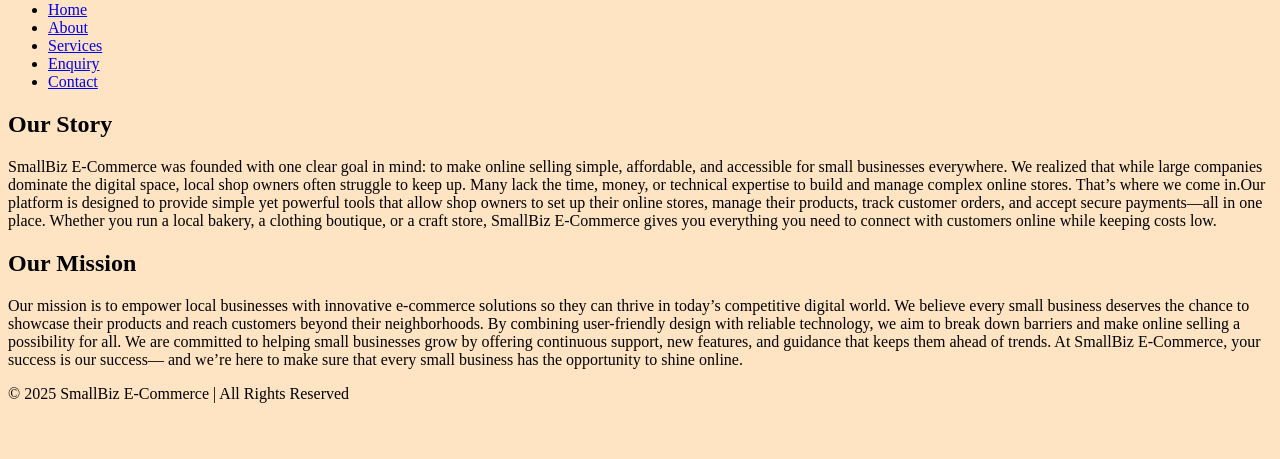
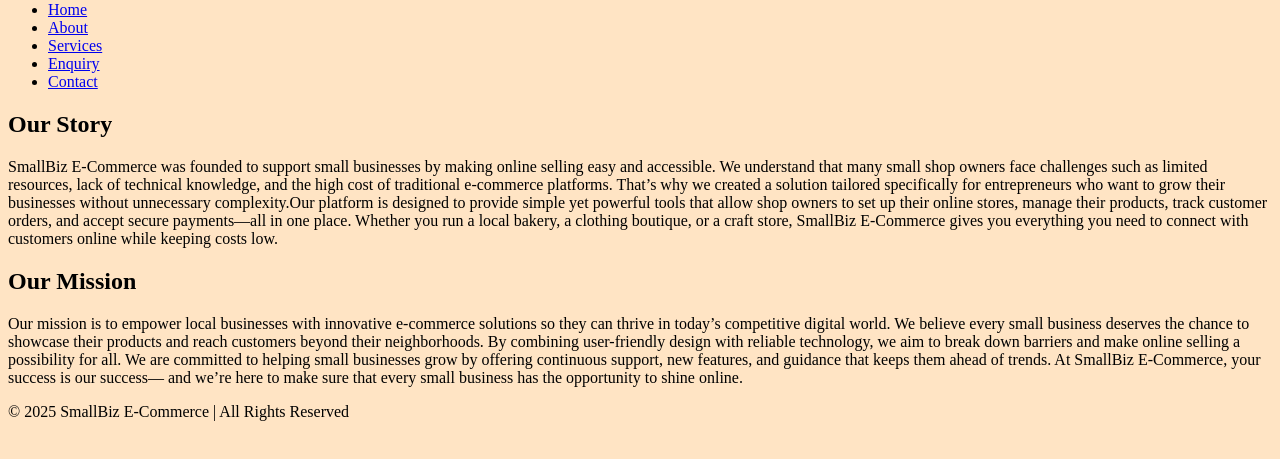
Before and after one commit to Bokang214/WEDE5020_Part_1, a plain HTML site: page about.html in a window 1280 px wide. Shown: the part 79-538 px from the top of the page. Drawn offline with Linux system fonts and the light colour scheme.

Commit message:
part_1
part_1

```diff
--- a/about.html
+++ b/about.html
@@ -4,7 +4,6 @@
     <meta charset="UTF-8">
     <meta name="viewport" content="width=device-width, initial-scale=1.0">
     <title>About Us - SmallBiz E-Commerce</title>
-
 </head>
 <body style="background-color: bisque;">
     <header>
@@ -23,11 +22,10 @@
     <main>
         <h2>Our Story</h2>
         <p>
-            SmallBiz E-Commerce was founded with one clear goal in mind: to make online selling simple,
-            affordable, and accessible for small businesses everywhere. We realized that while large
-            companies dominate the digital space, local shop owners often struggle to keep up.
-            Many lack the time, money, or technical expertise to build and manage complex online stores.
-            That’s where we come in.Our platform is designed to provide simple yet powerful tools that allow shop owners to set up their
+             SmallBiz E-Commerce was founded to support small businesses by making online selling easy and accessible.
+    We understand that many small shop owners face challenges such as limited resources, lack of technical knowledge,
+    and the high cost of traditional e-commerce platforms. That’s why we created a solution tailored specifically
+    for entrepreneurs who want to grow their businesses without unnecessary complexity.Our platform is designed to provide simple yet powerful tools that allow shop owners to set up their
     online stores, manage their products, track customer orders, and accept secure payments—all in one place.
     Whether you run a local bakery, a clothing boutique, or a craft store, SmallBiz E-Commerce gives you
     everything you need to connect with customers online while keeping costs low.
```
